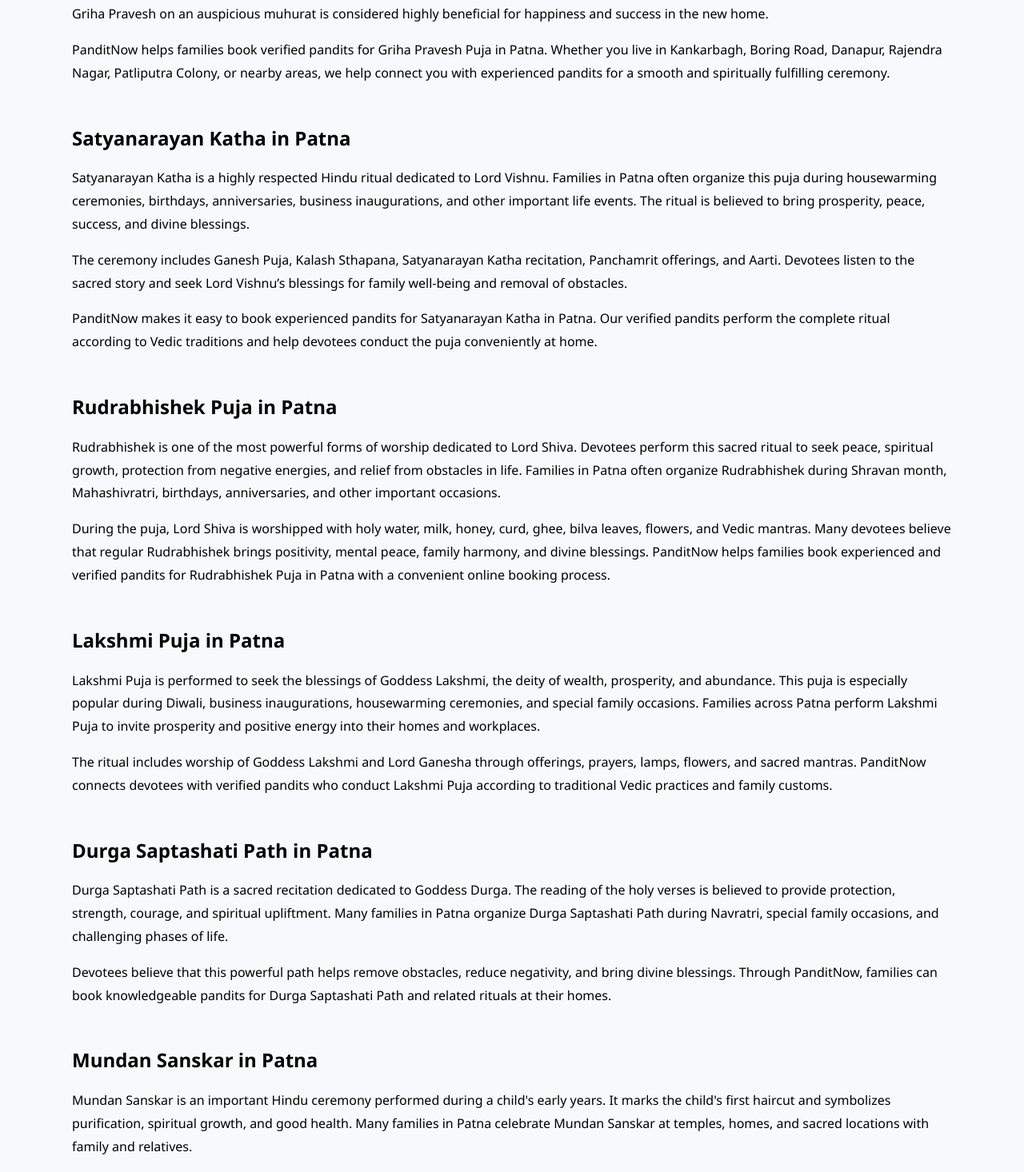
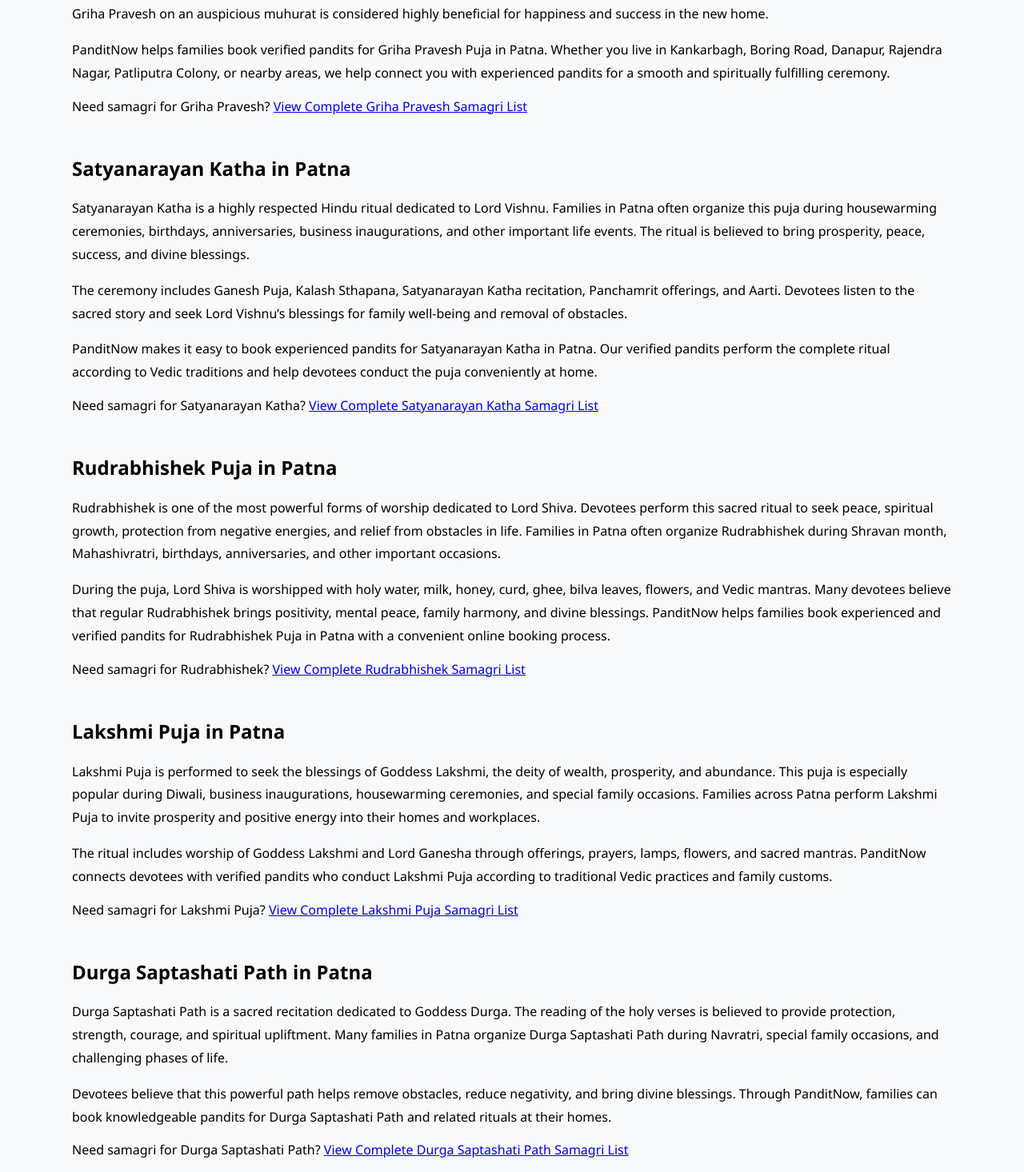
Before and after one commit to mradityamishra15614-del/panditnow-frontend, a React (Create React App) app: page /pandit-in-patna in a window 1280 px wide. Shown: the part 784-2250 px from the top of the page at 80% size. Built offline with nearby package versions, Linux system fonts and the light colour scheme.

Commit message:
Added contextual samagri links

```diff
--- a/src/pages/PanditInPatna.jsx
+++ b/src/pages/PanditInPatna.jsx
@@ -100,6 +100,13 @@
 <p style={{ lineHeight: "1.8", fontSize: "16px" }}>
 PanditNow helps families book verified pandits for Griha Pravesh Puja in Patna. Whether you live in Kankarbagh, Boring Road, Danapur, Rajendra Nagar, Patliputra Colony, or nearby areas, we help connect you with experienced pandits for a smooth and spiritually fulfilling ceremony.
 </p>
+<p>
+Need samagri for Griha Pravesh?
+{" "}
+<Link to="/samagri/griha-pravesh">
+View Complete Griha Pravesh Samagri List
+</Link>
+</p>
 
 <h2 style={{ marginTop: "50px" }}>
 Satyanarayan Katha in Patna
@@ -115,6 +122,13 @@
 
 <p style={{ lineHeight: "1.8", fontSize: "16px" }}>
 PanditNow makes it easy to book experienced pandits for Satyanarayan Katha in Patna. Our verified pandits perform the complete ritual according to Vedic traditions and help devotees conduct the puja conveniently at home.
+</p>
+<p>
+Need samagri for Satyanarayan Katha?
+{" "}
+<Link to="/samagri/satyanarayan-puja-katha">
+View Complete Satyanarayan Katha Samagri List
+</Link>
 </p>
 {/* Additional Puja Information */}
 
@@ -137,6 +151,13 @@
   blessings. PanditNow helps families book experienced and verified pandits for
   Rudrabhishek Puja in Patna with a convenient online booking process.
 </p>
+<p>
+Need samagri for Rudrabhishek?
+{" "}
+<Link to="/samagri/rudrabhishek">
+View Complete Rudrabhishek Samagri List
+</Link>
+</p>
 
 <h2 style={{ marginTop: "50px" }}>
   Lakshmi Puja in Patna
@@ -156,6 +177,13 @@
   devotees with verified pandits who conduct Lakshmi Puja according to traditional
   Vedic practices and family customs.
 </p>
+<p>
+Need samagri for Lakshmi Puja?
+{" "}
+<Link to="/samagri/lakshmi-puja">
+View Complete Lakshmi Puja Samagri List
+</Link>
+</p>
 
 <h2 style={{ marginTop: "50px" }}>
   Durga Saptashati Path in Patna
@@ -174,7 +202,13 @@
   knowledgeable pandits for Durga Saptashati Path and related rituals at their
   homes.
 </p>
-
+<p>
+Need samagri for Durga Saptashati Path?
+{" "}
+<Link to="/samagri/durga-saptashati-path">
+View Complete Durga Saptashati Path Samagri List
+</Link>
+</p>
 <h2 style={{ marginTop: "50px" }}>
   Mundan Sanskar in Patna
 </h2>
```
